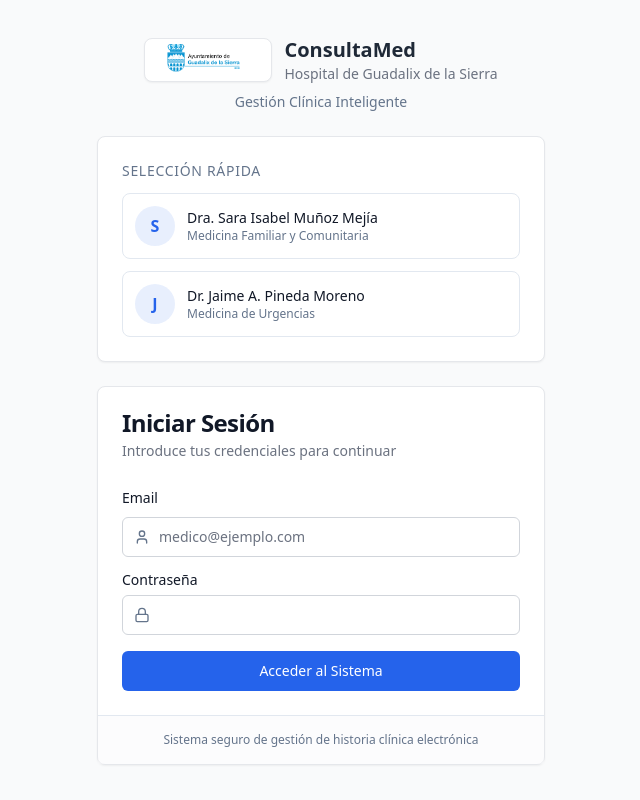
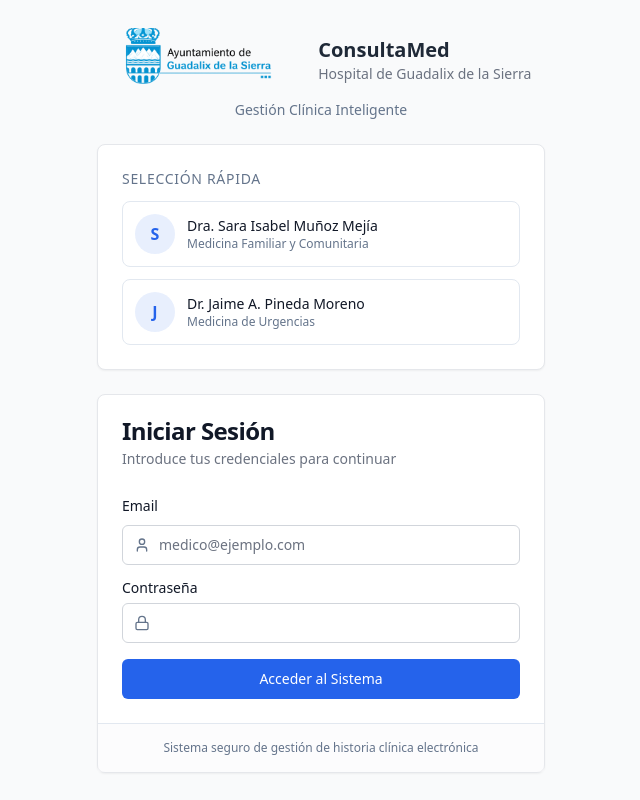
Before and after one commit to AIOjPINEDA/EHR_Local, a Next.js app in the folder frontend/: page /login in a window 1280 px wide. Shown: the whole page, without its empty margins (319-959 px from the left). Built offline with nearby package versions, Linux system fonts and the light colour scheme; no server answers.

Commit message:
chore: update project dependencies.

```diff
--- a/frontend/src/components/branding/hospital-brand.tsx
+++ b/frontend/src/components/branding/hospital-brand.tsx
@@ -11,13 +11,14 @@
 export function HospitalBrand({ title, subtitle, className }: HospitalBrandProps) {
   return (
     <div className={cn("flex items-center gap-3", className)}>
-      <div className="flex h-10 w-28 items-center justify-center rounded-lg border border-gray-200 bg-white px-1.5 shadow-sm sm:h-11 sm:w-32">
+      <div className="flex items-center justify-center">
         <Image
           src="/assets/logo-guadalix.png"
           alt={HOSPITAL_LOGO_ALT}
           width={1100}
           height={360}
-          className="h-7 w-auto object-contain sm:h-8"
+          className="h-12 w-auto object-contain sm:h-16"
+          priority
         />
       </div>
       <div>
```
Also changed, not shown: 1 other file (tests, documents, lock files or other folders).
